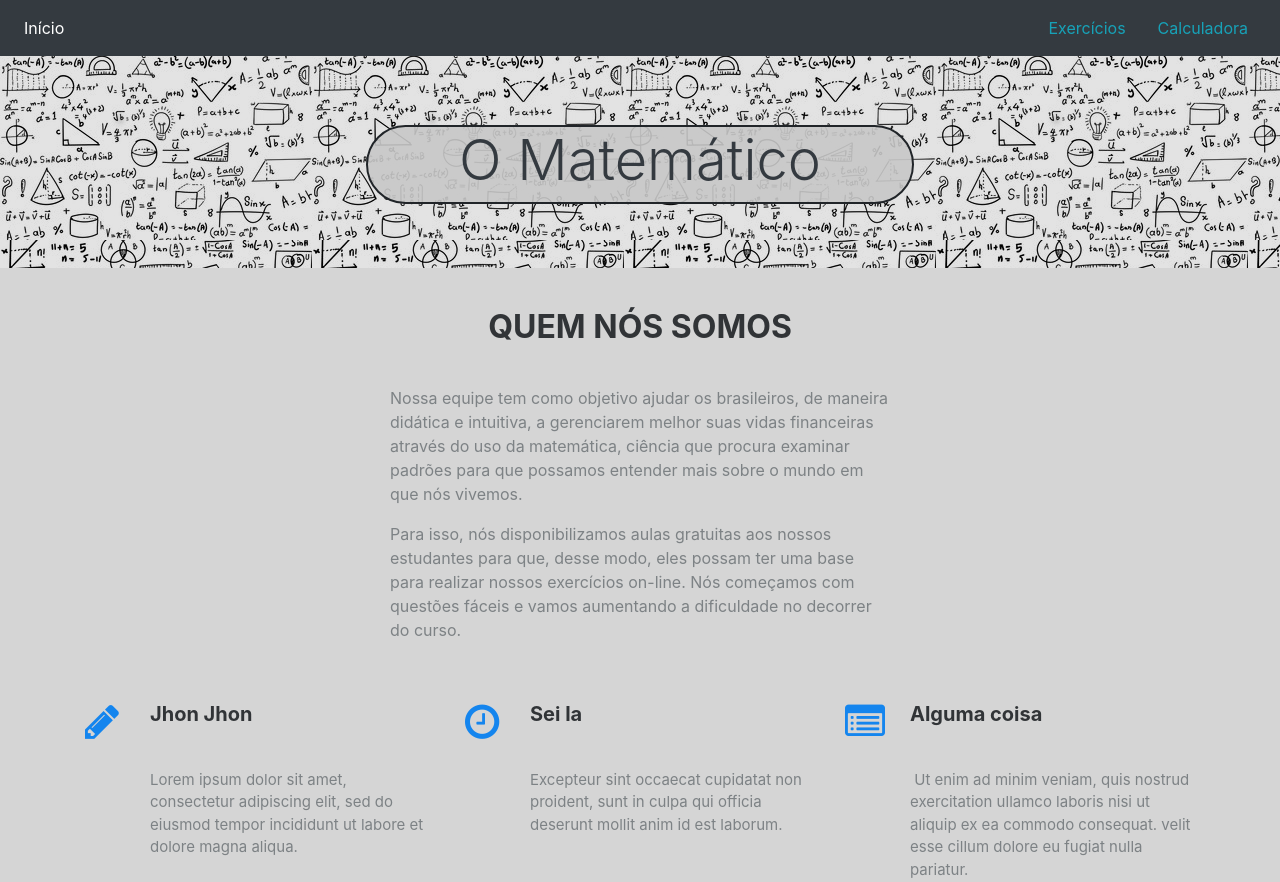
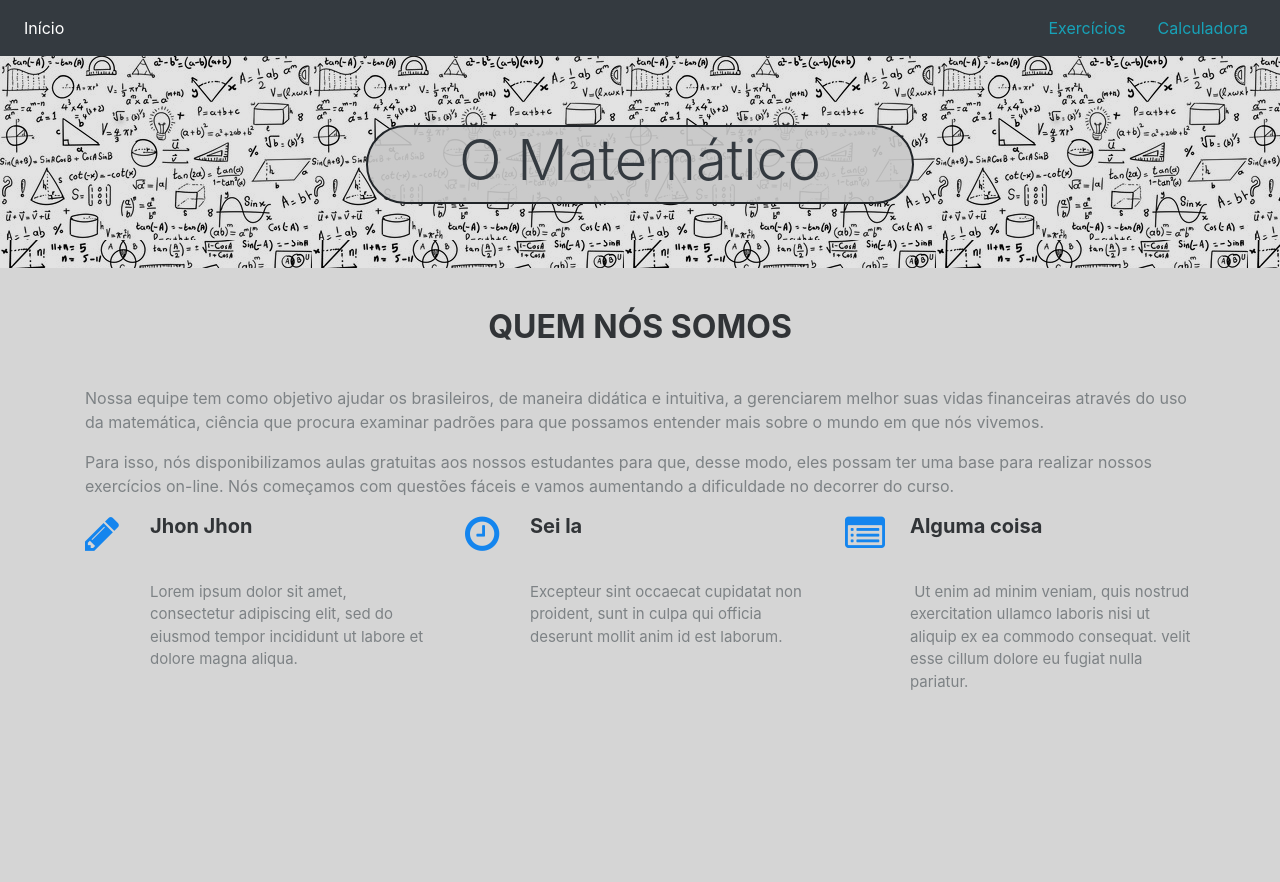
Before and after one commit to jcjuliocss/projeto-CC5511, a Flask app: page /index in a window 1280 px wide. Shown: the top 882 px of the page. Run offline with Flask 2, Linux system fonts and the light colour scheme; some libraries are stand-ins or nearby versions.

Commit message:
Update index_html.html

```diff
--- a/templates/index_html.html
+++ b/templates/index_html.html
@@ -31,7 +31,7 @@
 </div>
     <div class="features-clean" style="background-color: rgba(200,200,200,0.5);height: 645px;padding: 0px;margin: 0px;min-height: 359px;margin-top: 18px;">
         <div class="container">
-            <div class="intro">
+            <div>
                 <h2 class="text-center">QUEM NÓS SOMOS</h2>
                 <p class="text">Nossa equipe tem como objetivo ajudar os brasileiros, de maneira didática e intuitiva, a gerenciarem melhor suas vidas financeiras através do uso da matemática, ciência que procura examinar padrões para que possamos entender mais sobre o mundo em que nós vivemos.</p>
                 <p class="text">Para isso, nós disponibilizamos aulas gratuitas aos nossos estudantes para que, desse modo, eles possam ter uma base para realizar nossos exercícios on-line. Nós começamos com questões fáceis e vamos aumentando a dificuldade no decorrer do curso.</p>
```
